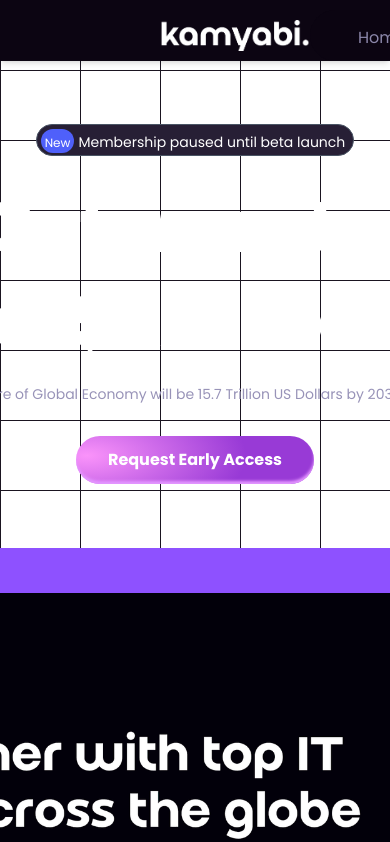
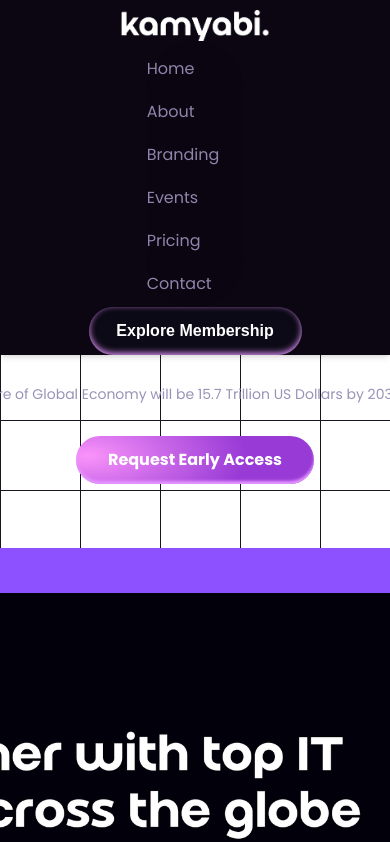
Before and after one commit to 4-Abdullah/duetsch-consultancy, a Next.js app: page / in a window 390 px wide. Shown: the top 842 px of the page. Built offline with nearby package versions, Linux system fonts and the light colour scheme.

Commit message:
Navbar & Footer Responsive for different screen sizes

```diff
--- a/src/app/components/Footer.js
+++ b/src/app/components/Footer.js
@@ -6,9 +6,9 @@ import LinkedInIcon from "./socialIcons/LinkedInIcon";
 
 function Footer() {
   return (
-    <footer className="mt-auto w-full text-[#8C87AA] font-[family-name:var(--font-poppins)] shadow-md pl-40 pr-40 pt-0 pb-2.5">
-      <div className="relative  items-center flex w-full rounded-2xl text-left overflow-hidden">
-        <div>
+    <footer className="mt-auto w-full text-[#8C87AA] font-[family-name:var(--font-poppins)] shadow-md lg:px-10 xl:px-40 pl-2 pr-2 pt-0 pb-2.5">
+      <div className="relative flex flex-col  sm:flex-row  w-full rounded-2xl sm:text-left overflow-hidden">
+        <div className="pb-8">
           <Image
             className="object-contain rounded-md min-w-[100px] max-w-[150px] max-h-[100px] min-h-[50px]"
             src="/Logo.png"
@@ -24,7 +24,9 @@ function Footer() {
             </p>
           </div>
         </div>
-        <div className="ml-auto flex space-x-4">
+        <div className=" flex justify-start sm:ml-auto sm:mr-0 sm:pt-16 space-x-4
+        mr-auto
+        ">
           <Instagram />
           <LinkedInIcon />
         </div>
@@ -32,8 +34,8 @@ function Footer() {
       <br />
       <br />
 
-      <div className="flex justify-between items-center w-full border-t border-gray-600 pt-5 pr-2 pl-2">
-        <p className="text-sm ">All copyrights are reserved one8nine FCZO</p>
+      <div className="flex flex-col sm:flex-col md:flex-row  justify-between  w-full border-t border-gray-600 pt-5 pr-2 pl-2">
+        <p className="text-sm pb-7 sm:pb-0">All copyrights are reserved one8nine FCZO</p>
         <p className="text-sm ">Made in Pakistan with 💜</p>
       </div>
     </footer>
--- a/src/app/components/Navbar.js
+++ b/src/app/components/Navbar.js
@@ -6,6 +6,7 @@ import Image from "next/image";
 import Button from "./Button.js";
 import Underline from "./Underline.js";
 import { primarybtnOnClickevent } from "./OnClickEvents.js";
+
 function Navbar() {
   const routes = [
     { path: "/", text: "Home" },
@@ -17,20 +18,25 @@ function Navbar() {
   ];
 
   return (
-    <nav className="fixed top-0 w-full bg-[#0C0512] z-50 shadow-md animate-[slideDown_0.5s_ease-in-out] pl-40 pr-40 pt-2.5 pb-0">
-      <div className=" flex justify-between items-center">
+    <nav className="fixed top-0 w-full bg-[#0C0512] z-50 shadow-md animate-[slideDown_0.5s_ease-in-out] lg:px-10 xl:px-40 pl-2 pr-2 pt-2.5 pb-0">
+      <div className="flex flex-col sm:flex-col lg:flex-row lg:pr-0 justify-between items-center
+      w-full xl:px-0 2xl:px-10
+      ">
         <Link href="/">
           <Image
-            className="object-contain rounded-md min-w-[100px] max-w-[150px] max-h-[100px] min-h-[50px]"
+            className="object-contain rounded-md w-auto max-w-[150px] h-auto max-h-[100px]"
             src="/Logo.png"
-            width={"150"}
-            height={"100"}
-            alt="image"
+            width={150}
+            height={100}
+            alt="Logo"
           />
         </Link>
-        <div
+<div className="flex flex-col md:flex-row  xl:pr-0
+  justify-between items-center  sm:flex-col
+">
+ <div
           style={{ color: "#8C87AA", fontFamily: "var(--font-poppins)" }}
-          className="flex space-x-6 bg-[rgba(12,5,18,0.9)] rounded-full backdrop-blur-md gap-2 pl-12 pr-12 pt-4 pb-0 "
+          className="flex space-x-6 bg-[rgba(12,5,18,0.9)] rounded-full backdrop-blur-md gap-2 flex-col  sm:flex-col sm:pb-3 md:flex-row  md:pr-10  lg:pl-14 xl:pr-20 pt-4 pb-0"
         >
           {routes.map((route, index) => {
             return (
@@ -42,19 +48,23 @@ function Navbar() {
                   <h2 className=" transition-colors duration-300">
                     {route.text}
                   </h2>
-                  <Underline />
-                </div>
-              </Link>
-            );
-          })}
+                <Underline />
+              </div>
+            </Link>
+        )
+        })}
         </div>
 
+        {/* Call to Action Button */}
+        <div className="xl:pl-20 md:pl-5 lg:pl-20">
         <Button
           type="primary"
           onClick={primarybtnOnClickevent}
           title="Explore Membership"
           font="var(--font-poppins)"
         />
+        </div>
+      </div>
       </div>
     </nav>
   );
```
